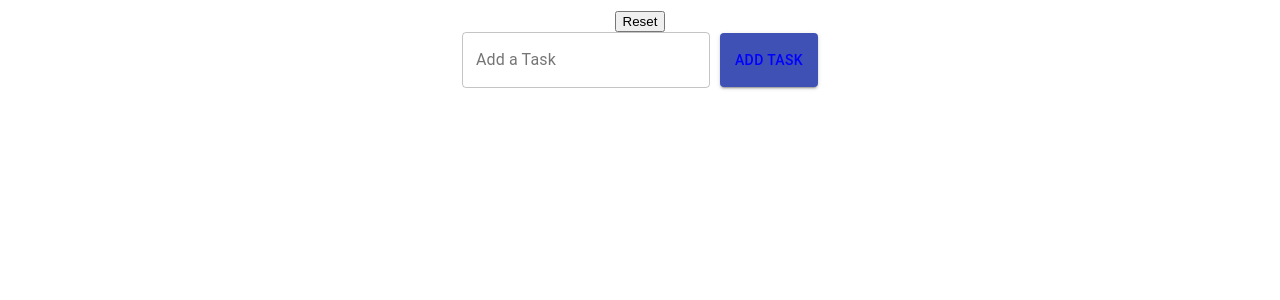
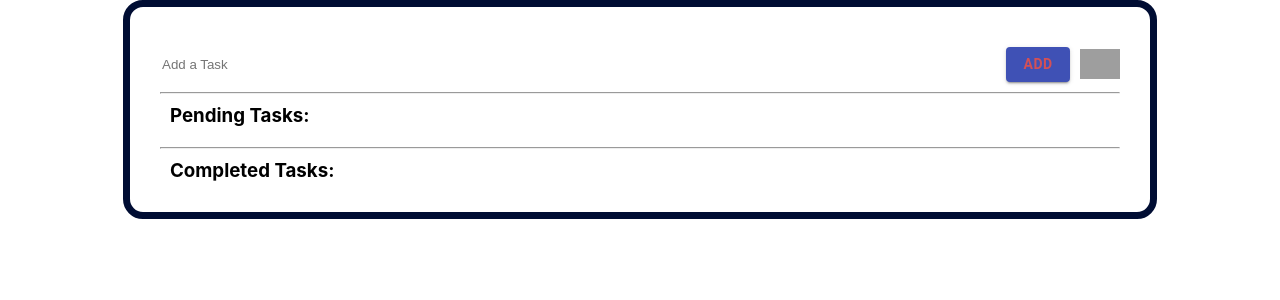
Before and after one commit to parthasn/Nation-with-NaMo-assignment, a React (Create React App) app in the folder todo-application/: page / in a window 1280 px wide. Shown: the top 300 px of the page. Built offline with nearby package versions, Linux system fonts and the light colour scheme; grey boxes are pictures that could not be loaded.

Commit message:
Added styling

```diff
--- a/todo-application/src/Components/Dashboard.jsx
+++ b/todo-application/src/Components/Dashboard.jsx
@@ -12,8 +12,9 @@ import FilterBox from './FilterBox';
 
 const useStyles = makeStyles(() => ({
     button: {
-        marginLeft: '10px',
-        padding: '15px'
+        margin: '10px',
+        padding: '5px',
+        color: "white !important"
     }
 }));
 
@@ -42,72 +43,79 @@ function Dashboard() {
     };
 
     const handleReset = () => {
-        dispatch(reset())
-
-    }
-
+        dispatch(reset());
+    };
 
     console.log('todo', pending);
     console.log('filter', filterBy);
-    console.log('completedTodo', completedTodo)
+    console.log('completedTodo', completedTodo);
     console.log('sort', sortByTime);
     return (
+        <div className="dashboard">
             <div className="dashboard__container">
-            <button onClick = {handleReset}>Reset</button>
-            <div className="dashboard__input">
-                <TextField
-                    id="filled-password-input"
-                    label="Add a Task"
+                <div className="dashboard__inputDiv">
+                    <input
+                        className="dashboard__input"
+                        placeholder="Add a Task"
                         value={task}
                         type="text"
-                    variant="outlined"
                         onChange={handleChange}
                         onKeyPress={handleKeyPress}
                     />
-                <Button className={classes.button} variant="contained" color="primary" onClick={handleAdd}>
-                    Add Task
+                    <Button className = {classes.button} onClick = {handleAdd} variant="contained" color="primary">
+                        Add
                     </Button>
+
+                    <img
+                        src="https://www.flaticon.com/svg/static/icons/svg/560/560512.svg"
+                        className="dashboard__reset"
+                        onClick={handleReset}
+                    />
                 </div>
-            <div>
-                {
-                    filterBy && filterBy.map((item) => (
-                        <FilterBox key = {item} data = {item}/>
-                    ))
+                <hr />
+                <div>{filterBy && filterBy.map((item) => <FilterBox key={item} data={item} />)}</div>
+                <div className="dashboard__list">
+                    <h3 className="dashboard__heading">Pending Tasks:</h3>
+                    {pending &&
+                        pending
+                            .filter((item) => {
+                                if(!filterBy.length){
+                                    return item
                                 }
+                                for (let i = 0; i < filterBy.length; i++) {
+                                    if (item.title.includes(filterBy[i]))
+                                      return item;
+                                  }
+
+                                })
+                            .sort((a, b) => {
+                                if (sortByTime === null) {
+                                    return 0;
+                                }
+                                if (sortByTime === 'asc') {
+                                    return a.creationTime - b.creationTime;
+                                } else if (sortByTime === 'desc') {
+                                    return b.creationTime - a.creationTime;
+                                }
+                            })
+                            .map((item) => <TodoCard key={item.id} data={item} />)}
+                    <br />
+                    <hr />
+                    <h3 className="dashboard__heading">Completed Tasks:</h3>
+                    {completedTodo &&
+                        completedTodo
+                            .sort((a, b) => {
+                                if (sortByTime === null) {
+                                    return 0;
+                                }
+                                if (sortByTime === 'asc') {
+                                    return a.completionTime - b.completionTime;
+                                } else if (sortByTime === 'desc') {
+                                    return b.completionTime - a.completionTime;
+                                }
+                            })
+                            .map((item) => <TodoCard name={item.id} key={item.id} data={item} />)}
                 </div>
-            <div className = "dashboard__list">
-                {
-                    pending && pending
-                    .sort((a,b)=>{
-                        if(sortByTime === null){
-                            return 0
-                        }
-                        if(sortByTime === "asc"){
-                            return a.creationTime - b.creationTime
-                        }
-                        else if(sortByTime === "desc"){
-                            return b.creationTime - a.creationTime
-                        }
-                    }).map((item) => (
-                        <TodoCard key = {item.id} data = {item}/>
-                    ))
-                }
-                {
-                    completedTodo && completedTodo
-                    .sort((a,b)=>{
-                        if(sortByTime === null){
-                            return 0
-                        }
-                        if(sortByTime === "asc"){
-                            return a.completionTime - b.completionTime
-                        }
-                        else if(sortByTime === "desc"){
-                            return b.completionTime - a.completionTime
-                        }
-                    }).map((item) => (
-                        <TodoCard name = {item.id} key = {item.id} data = {item}/>
-                    ))
-                }
             </div>
         </div>
     );
--- a/todo-application/src/Components/TodoCard.jsx
+++ b/todo-application/src/Components/TodoCard.jsx
@@ -7,56 +7,101 @@ import Grid from '@material-ui/core/Grid';
 import { toggleTask, filter } from '../Redux/App/actions';
 import ReactHashtag from 'react-hashtag';
 import Checkbox from '@material-ui/core/Checkbox';
+import DeleteIcon from '@material-ui/icons/Delete';
 
-const useStyles = makeStyles((theme) => ({
+const useStyles = makeStyles(() => ({
     root: {
         flexGrow: 1
     },
-    paper: {
+    paper_completed: {
         padding: '10px',
         margin: '10px',
-        textAlign: 'center',
-        color: 'black'
+        backgroundColor: ' #000d33',
+        color: 'white',
+        textAlign: 'left',
+        position: "relative"
+    },
+    paper_pending: {
+        padding: '10px',
+        margin: '10px',
+        backgroundColor: '#ccd9ff',
+        color: '#00061a',
+        textAlign: 'left',
+        position: "relative"
+    },
+    checkbox: {
+        position: "absolute",
+        right: "40px",
+        bottom: 0
+    },
+    deleteCompleted: {
+        height: "25px",
+        position: "absolute",
+        right: "5px",
+        bottom: "7px"
+    },
+    deletePending: {
+        height: "25px",
+        position: "absolute",
+        right: "2px",
+        bottom: "0px"
     }
+
 }));
 
 function TodoCard({ data }) {
     const classes = useStyles();
     const dispatch = useDispatch();
-    const [checked, setChecked] = React.useState(data.status);
+    const [ checked, setChecked ] = React.useState(data.status);
     const { title, status, id } = data;
 
     const handleToggle = () => {
         dispatch(toggleTask(id));
-        setChecked(true)
+        setChecked(true);
         console.log('toggle', id);
     };
 
     const handleHashtag = (value) => {
-        dispatch(filter(value))
+        dispatch(filter(value));
         console.log('hashtag', value);
     };
     console.log('data', title, status);
     return (
         <div className="todoCard__container">
             <Grid container spacing={3}>
-                <Grid item xs />
-                <Grid item xs={8}>
-                    <Paper
-                        style={{ backgroundColor: status ? 'green' : 'white' }}
-                        className={classes.paper}
-                    >
+                <Grid item xs={12}>
+                    {status ? (
+                        <Paper className={classes.paper_completed}>
                             <div>
+
+                                <ReactHashtag className = {classes.hashtag} onHashtagClick={handleHashtag}>
+                                    {title}
+                                </ReactHashtag>
+                                <DeleteIcon className = {classes.deleteCompleted}/>
+
+
+                            </div>
+                        </Paper>
+                    ) : (
+                        <Paper className={classes.paper_pending}>
+                            <div>
+                                <ReactHashtag  className = {classes.hashtag} onHashtagClick={handleHashtag}>
+                                    {title}
+                                </ReactHashtag>
                                 <Checkbox
+                                    className = {classes.checkbox}
                                     checked={checked}
                                     onChange={handleToggle}
                                     inputProps={{ 'aria-label': 'primary checkbox' }}
+                                    // style = {{float: "right"}}
                                 />
-                            <ReactHashtag onHashtagClick={handleHashtag}>{title}</ReactHashtag>
+                                <DeleteIcon className = {classes.deletePending}/>
+
+
                             </div>
                         </Paper>
+                    )}
                 </Grid>
-                <Grid item xs />
             </Grid>
         </div>
     );
--- a/todo-application/src/Components/module.dashboard.css
+++ b/todo-application/src/Components/module.dashboard.css
@@ -3,16 +3,30 @@
 }
 
 .dashboard__container {
-   text-align: center;
-   padding: 10px;
+    border: 7px solid #000d33 ;
+    border-radius: 20px;
+    margin: auto;
+    align-items: center;
+    width: 75%;
+    padding: 30px;
 }
 
+.dashboard__inputDiv {
+    width: 100%;
+    display: flex;
+    text-align: left;
+    align-items: center;
+}
 
 .dashboard__input {
-    width: 100%;
-    justify-content:center;
-    display: flex;
-    align-items: center;
+    outline: none;
+    border: none;
+    flex: 1;
+}
+
+.dashboard__reset {
+    flex: 0;
+    height: 30px;
 }
 
 .dashboard__button {
@@ -20,10 +34,14 @@
 }
 
 .dashboard__list {
-    text-align: center;
+    text-align: left;
     width: 100%;
     display: flex;
     flex-direction: column;
-    justify-content:center;
+    justify-content: center;
+}
 
+.dashboard__heading {
+    margin-top: 10px;
+    margin-left: 10px;
 }
--- a/todo-application/src/Components/module.todocard.css
+++ b/todo-application/src/Components/module.todocard.css
@@ -3,5 +3,18 @@
 }
 
 span {
-    color: blue;
+    color: rgb(211, 80, 86);
+    font-weight: bold;
 }
+
+.todocard__taskDiv {
+    display: flex;
+}
+
+.todocard__hashtag {
+    flex:1;
+}
+
+.todocard__checkbox {
+    flex:0;
+}
```
Also changed, not shown: 2 other files (tests, documents, lock files or other folders). Lines whose indentation alone changed are shown as unchanged.
